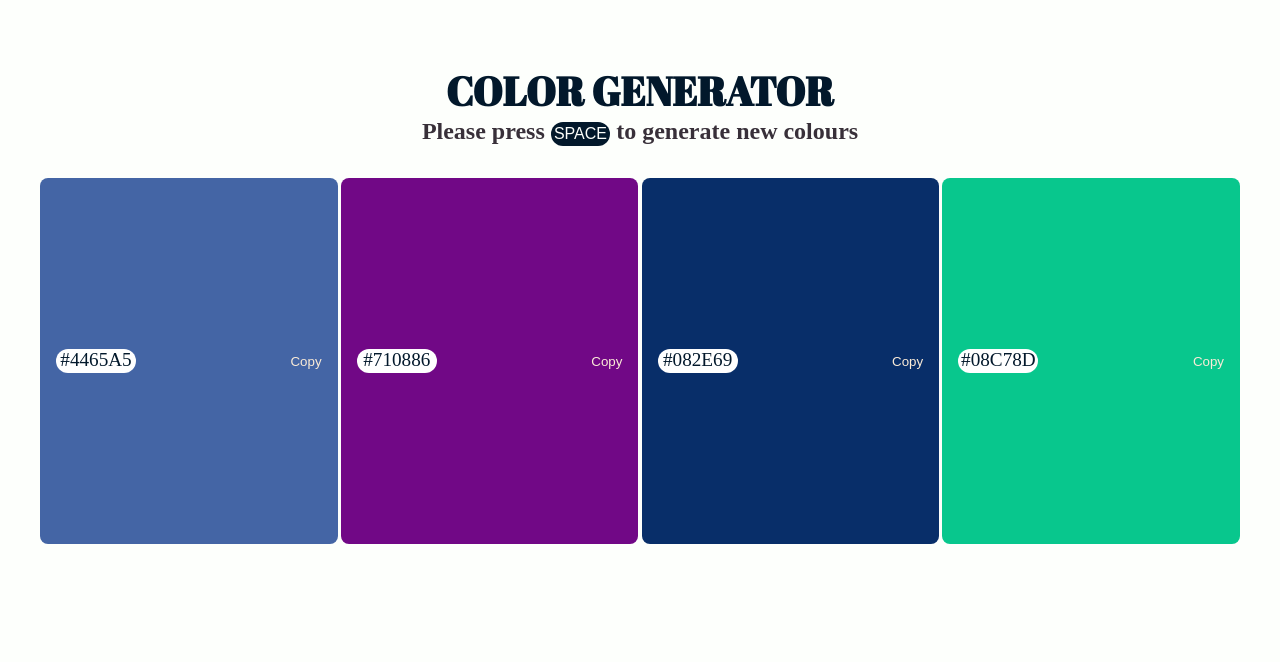
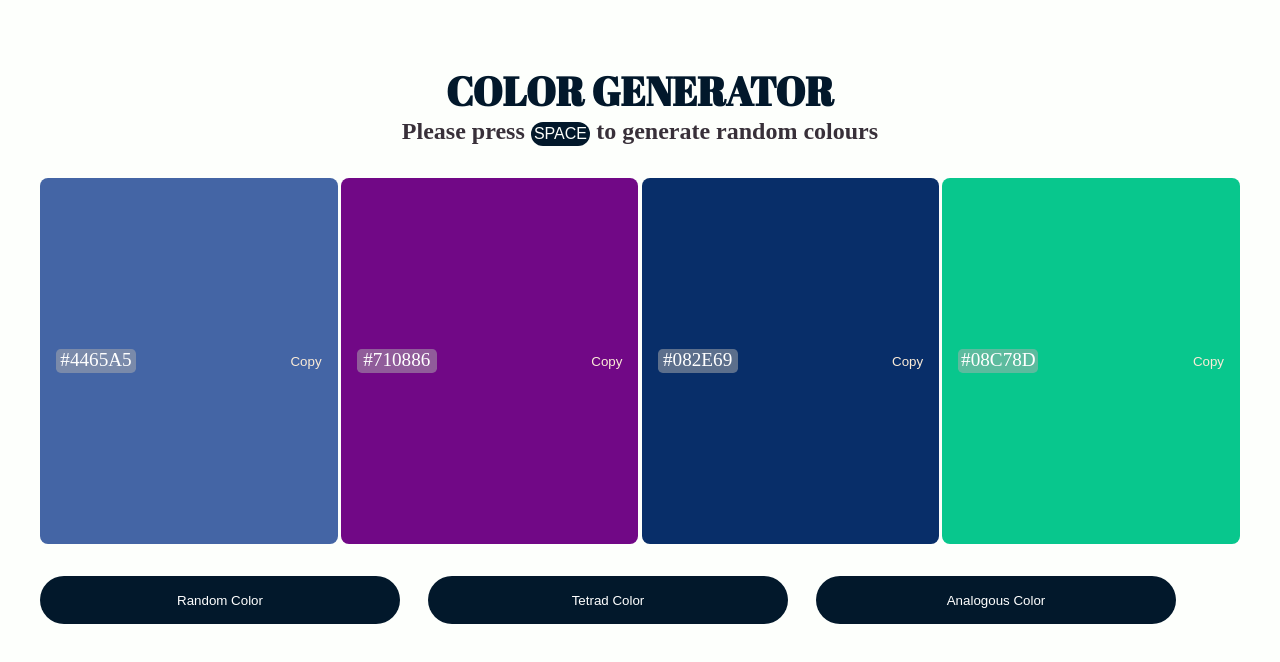
Before and after one commit to Abbbyccc/color_palette, a plain HTML site: page index.html in a window 1280 px wide. Drawn offline with Linux system fonts and the light colour scheme.

Commit message:
add different color set button

```diff
--- a/app.js
+++ b/app.js
@@ -12,6 +12,7 @@ function createRandomHex() {
     return hex
 }
 
+
 const giveColour = function giveColour() {
     for (let i = 0; i < colour_elements.length; i++) {
         let hexNum = createRandomHex()
@@ -19,6 +20,7 @@ const giveColour = function giveColour() {
         label_ele[i].innerHTML = hexNum;
     }
 }
+
 
 function changeColor() {
     for (let i = 0; i < colour_inputs.length; i++) {
@@ -30,11 +32,37 @@ function changeColor() {
     }
 }
 
+function giveTetrad() {
+    let colors = tinycolor(createRandomHex()).tetrad();
+    const colorsHex = colors.map(function (t) { return t.toHexString(); })
+    for (let i = 0; i < colour_elements.length; i++) {
+        colour_elements[i].style.backgroundColor = colorsHex[i]
+        label_ele[i].textContent = colorsHex[i]
+    }
+}
+
+
+function giveAnalogous() {
+    let colors = tinycolor(createRandomHex()).analogous();
+    const colorsHex = colors.map(function (t) { return t.toHexString(); })
+    for (let i = 0; i < colour_elements.length; i++) {
+        colour_elements[i].style.backgroundColor = colorsHex[i]
+        label_ele[i].textContent = colorsHex[i]
+    }
+}
+
 function copycolor() {
+
     for (let i = 0; i < copy_colours.length; i++) {
         copy_colours[i].onclick = function () {
-            colour_inputs[i].select();
-            document.execCommand("copy");
+            const text = label_ele[i].innerHTML;
+            const el = document.createElement('textarea')
+            el.value = text;
+            document.body.appendChild(el)
+            el.select()
+            document.execCommand('copy')
+            document.body.removeChild(el)
+
             copy_colours[i].innerHTML = "copied"
             setTimeout(() => {
                 copy_colours[i].innerHTML = "copy";
@@ -42,8 +70,6 @@ function copycolor() {
         }
     }
 }
-
-
 changeColor()
 giveColour()
 copycolor()
@@ -56,13 +82,3 @@ document.addEventListener("keypress", function (event) {
     }
 })
 document.querySelector(".refresh_button").addEventListener("click", giveColour);
-
-
-function createJson() {
-    let jsonData = []
-    for (let i = 0; i < colour_inputs.length; i++) {
-        jsonData += colour_inputs[i].value
-
-    }
-    console.log(jsonData)
-}
--- a/index.html
+++ b/index.html
@@ -5,11 +5,14 @@
     <meta charset="UTF-8">
     <meta http-equiv="X-UA-Compatible" content="IE=edge">
     <meta name="viewport" content="width=device-width, initial-scale=1.0">
-    <title>Colour Palette</title>
+    <script src="https://cdnjs.cloudflare.com/ajax/libs/tinycolor/1.4.2/tinycolor.min.js"
+        integrity="sha512-+aXA9mgbUvFe0ToTlbt8/3vT7+nOgUmFw29wfFCsGoh8AZMRSU0p4WtOvC1vkF2JBrndPN2TuNZsHPAKPPxe8Q=="
+        crossorigin="anonymous" referrerpolicy="no-referrer"></script>
     <link rel="stylesheet" href="style.css">
     <link rel="preconnect" href="https://fonts.googleapis.com">
     <link rel="preconnect" href="https://fonts.gstatic.com" crossorigin>
     <link href="https://fonts.googleapis.com/css2?family=Abril+Fatface&display=swap" rel="stylesheet">
+    <title>Colour Palette</title>
 </head>
 
 <body>
@@ -17,7 +20,7 @@
         <h1>Color Generator</h1>
     </header>
     <main>
-        <h2>Please press <button class="refresh_button">Space</button> to generate new colours</h2>
+        <h2>Please press <button class="refresh_button">Space</button> to generate random colours</h2>
 
         <section class="colours">
             <div class="colour">
@@ -50,6 +53,9 @@
             </div>
 
         </section>
+        <button class="colour_style_btn" onclick="giveColour()">Random Color</button>
+        <button class="colour_style_btn" onclick="giveTetrad()">Tetrad Color</button>
+        <button class="colour_style_btn" onclick="giveAnalogous()">Analogous Color</button>
     </main>
 
     <script src="app.js"></script>
--- a/style.css
+++ b/style.css
@@ -76,6 +76,7 @@ button {
 
 }
 
+
 input {
     position: absolute;
     overflow: hidden;
@@ -83,13 +84,23 @@ input {
 }
 
 .colour_code {
-    background-color: white;
-    color: #02182B;
+    background-color: rgba(175, 175, 175, 0.5);
+    color: #ffffff;
     font-size: 1.2rem;
     text-align: center;
     width: 5rem;
     height: 1.5rem;
-    border-radius: 0.75rem;
+    border-radius: 0.3rem;
+}
+
+.colour_style_btn {
+    margin-top: 2rem;
+    margin-right: 1.5rem;
+    background-color: #02182B;
+    width: 30%;
+    height: 3rem;
+    color: white;
+    border-radius: 2.5rem;
 }
 
 @media (min-width:768px) {
```
